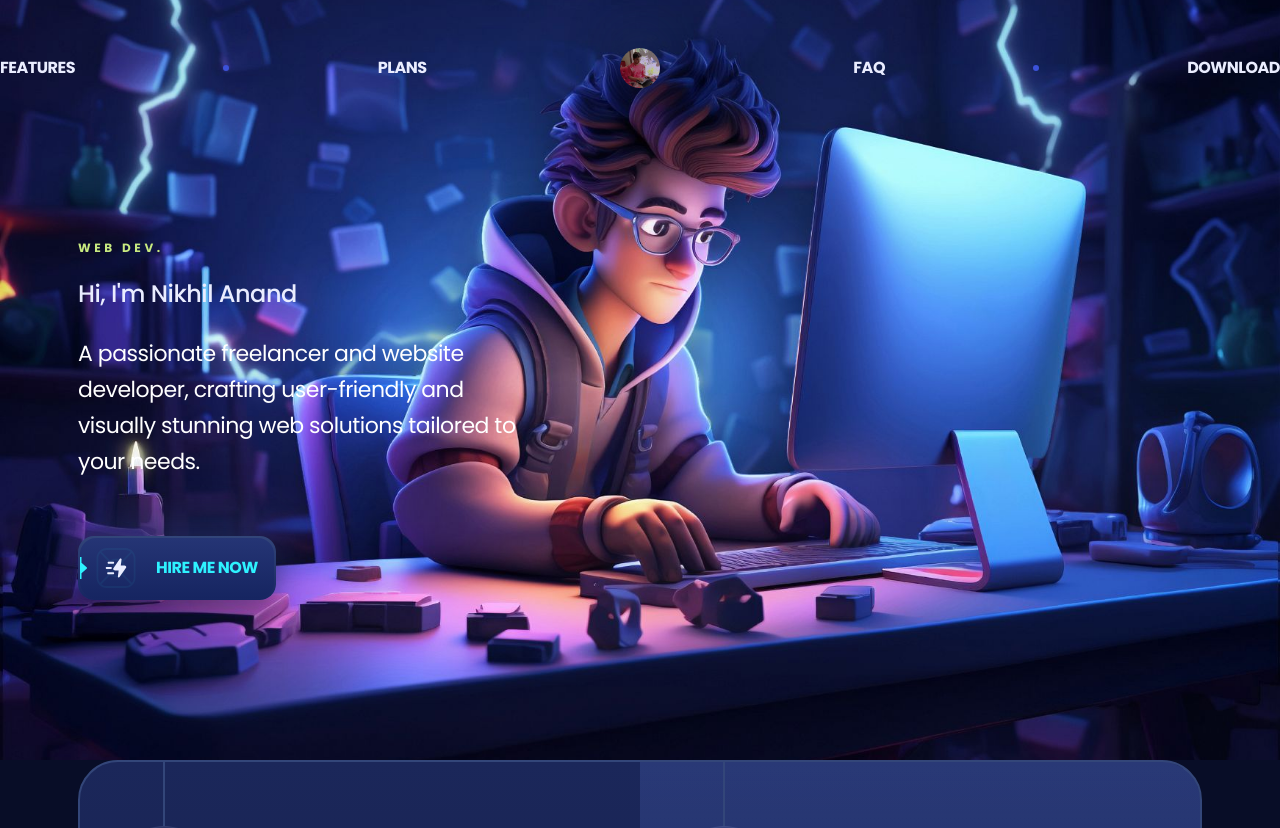
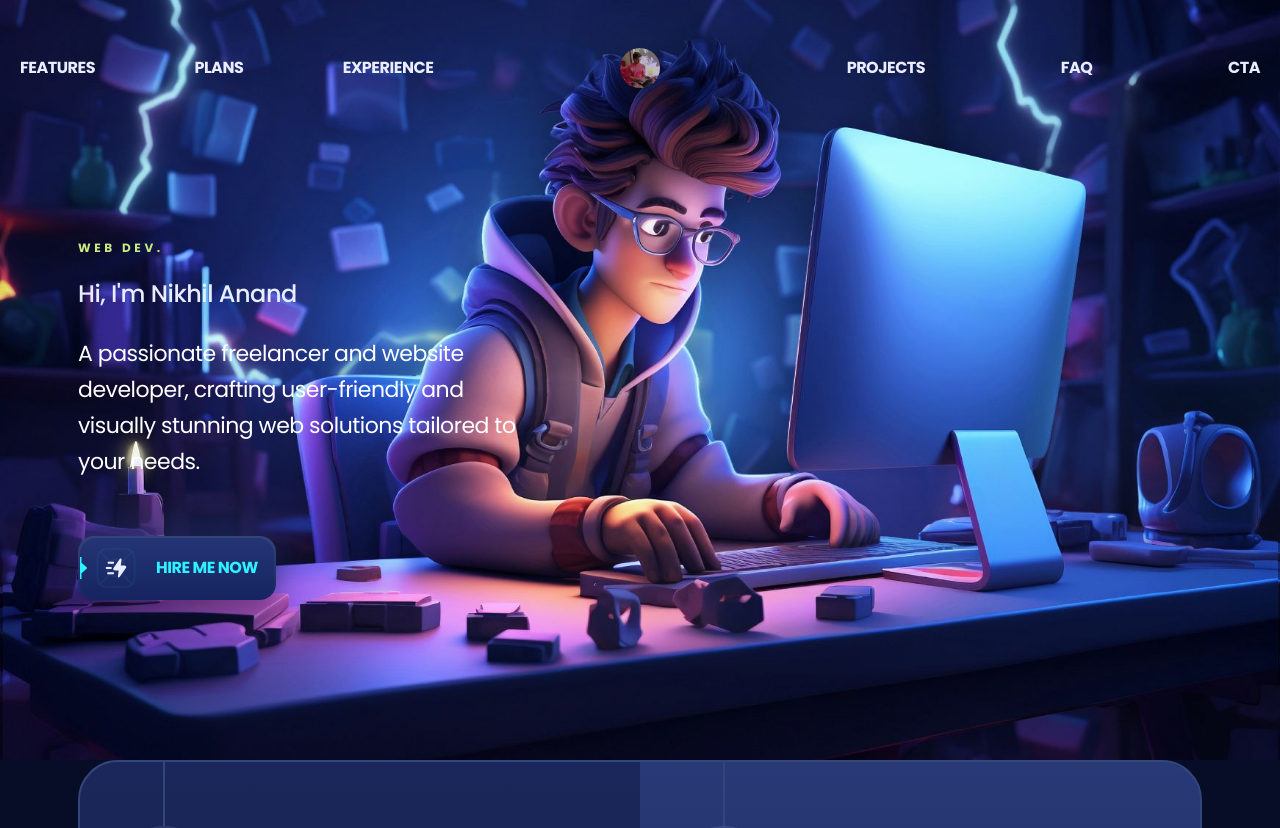
Before and after one commit to niks-nikhil-anand/My_Portfolio_NextJs_2025, a Next.js app: page / in a window 1280 px wide. Shown: the top 828 px of the page. Built offline with nearby package versions, Linux system fonts and the light colour scheme.

Commit message:
Added some chnages in the navabr

```diff
--- a/src/components/sections/Header.jsx
+++ b/src/components/sections/Header.jsx
@@ -38,14 +38,14 @@ const Header = () => {
   return (
     <header
       className={clsx(
-        "fixed top-0 left-0 z-50 w-full py-10 transition-all duration-500 max-lg:py-4",
-        hasScrolled && "py-2 bg-black-100 backdrop-blur-[6px]",
+        "fixed top-0 left-0 z-50 w-full py-10 transition-all duration-500 max-lg:py-4 md:px-5 ",
+        hasScrolled && "py-2 bg-black-100 backdrop-blur-[6px] md:px-10",
       )}
     >
     <div className=" flex h-14 items-center max-lg:px-5">
       <a className="lg:hidden flex-1 cursor-pointer z-2">
       <motion.div
-      className="flex items-center justify-between w-[100vw] pr-7"
+      className="flex items-center justify-between w-[100vw] pr-10"
       initial={{ opacity: 0, y: 50 }}
       animate={{ opacity: 1, y: 0 }}
       transition={{ duration: 0.8, ease: "easeInOut" }}
@@ -88,8 +88,8 @@ const Header = () => {
               <ul className="flex max-lg:block max-lg:px-12">
                 <li className="nav-li">
                   <NavLink title="features" />
-                  <div className="dot" />
                   <NavLink title="plans" />
+                  <NavLink title="experience" />
                 </li>
 
                 <li className="nav-logo">
@@ -133,9 +133,9 @@ const Header = () => {
                 </li>
 
                 <li className="nav-li">
+                  <NavLink title="projects" />
                   <NavLink title="faq" />
-                  <div className="dot" />
-                  <NavLink title="download" />
+                  <NavLink title="cta" />
                 </li>
               </ul>
             </nav>
```
